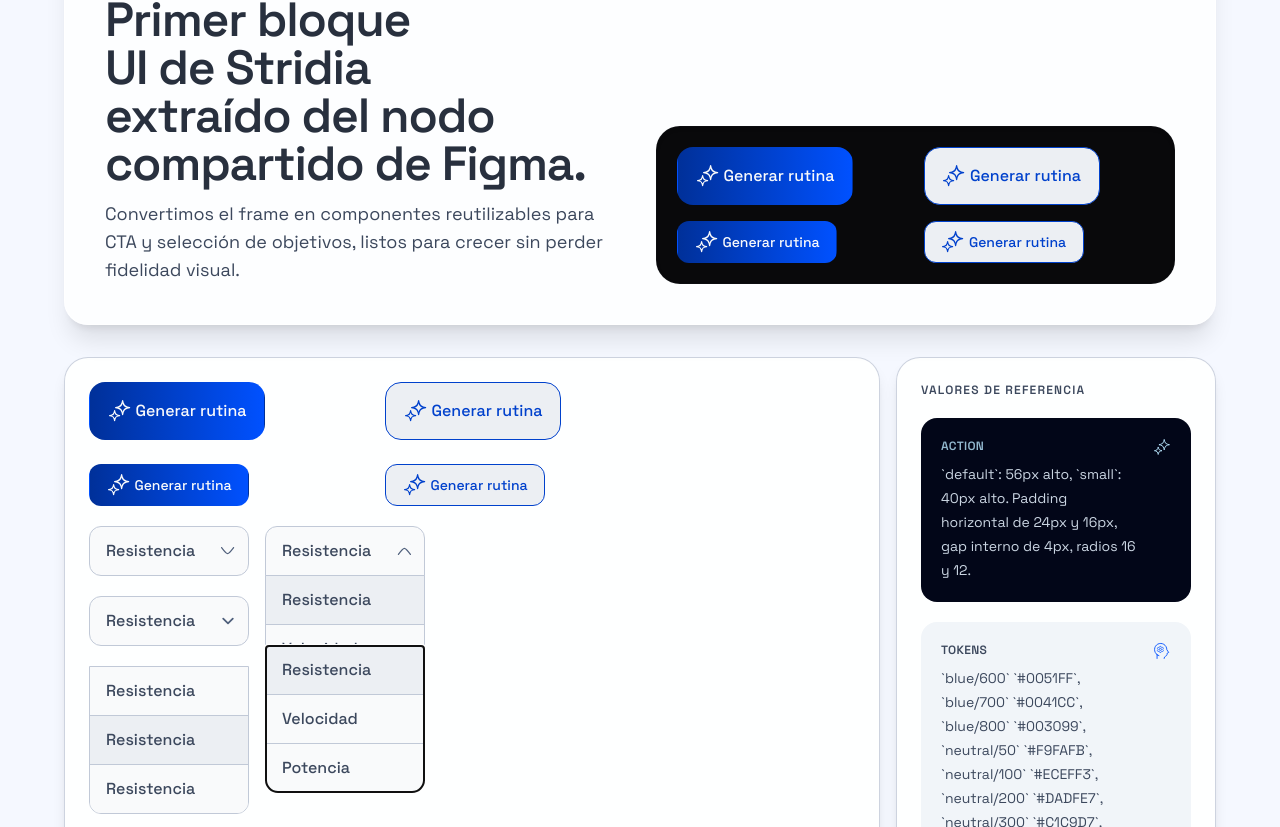
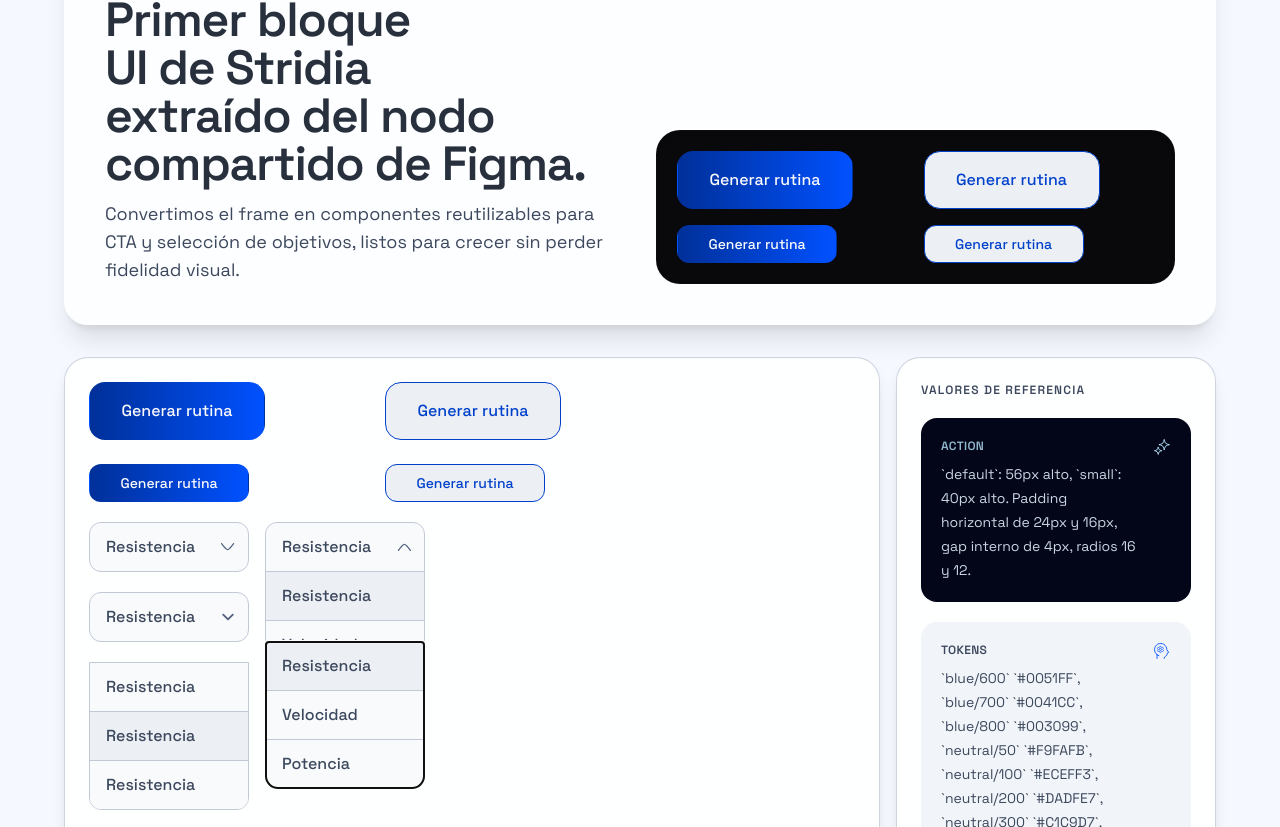
Before and after one commit to katy-paola/cubepath-hackathon, a Next.js app: page /gallery in a window 1280 px wide. Shown: the part 2993-3820 px from the top of the page. Built offline with nearby package versions, Linux system fonts and the light colour scheme.

Commit message:
refactor(ui): remove default icon from Button component
- Button no longer includes a default icon
- Allows buttons without icons while keeping previous usage intact

```diff
--- a/components/ui/button.tsx
+++ b/components/ui/button.tsx
@@ -6,8 +6,8 @@
 
 type ButtonProps = ButtonHTMLAttributes<HTMLButtonElement> &
   VariantProps<typeof buttonVariants> & {
-  icon?: ReactNode;
-};
+    icon?: ReactNode;
+  };
 
 const buttonVariants = cva(
   "relative inline-flex items-center justify-center gap-1 whitespace-nowrap font-medium transition-[background-color,border-color,color] duration-200 focus-visible:outline-none focus-visible:ring-2 focus-visible:ring-primary/30 focus-visible:ring-offset-2 focus-visible:ring-offset-card disabled:pointer-events-none disabled:opacity-50",
@@ -56,7 +56,7 @@
       )}
       type={type}
     >
-      {icon ?? <Sparkles className={cn(iconSizeClasses[resolvedSize], "shrink-0")} />}
+      {icon}
       <span>{children}</span>
     </button>
   );
```
